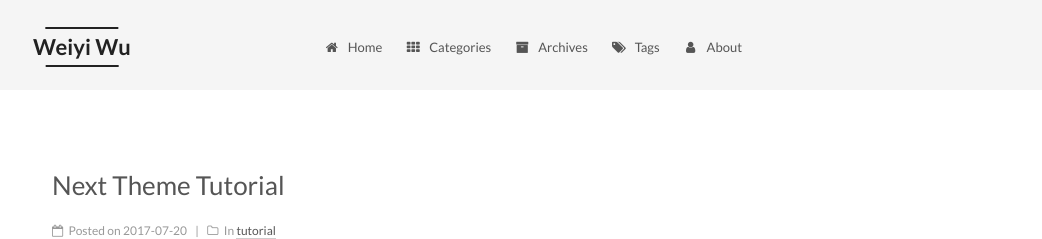
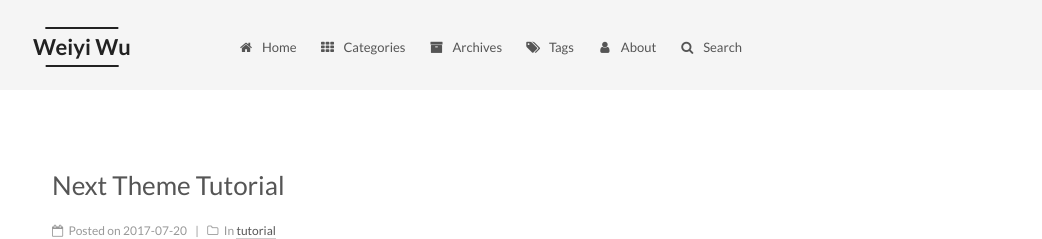
Before and after one commit to wuw62/wuw62.github.io, a Jekyll site: the page built from index.html, in a window 1280 px wide. Shown: the top 239 px of the page, without its empty margins (238-1280 px from the left). Built offline with Jekyll 4.4.1, drawn with Linux system fonts in a browser that asks for light colours; emoji names are drawn with the system emoji font; the list of posts is cut into pages by our own code.

Commit message:
update-searchbar

```diff
--- a/_config.yml
+++ b/_config.yml
@@ -586,10 +586,10 @@ algolia_search:
 
 # Local search
 local_search:
-  enable: false
+  enable: true
   # if auto, trigger search by changing input
   # if manual, trigger search by pressing enter key or search button
-  trigger: auto
+  trigger: manual
   # show top n results per article, show all results by setting to -1
   top_n_per_article: 1
 
```
Also changed, not shown: README.md.
